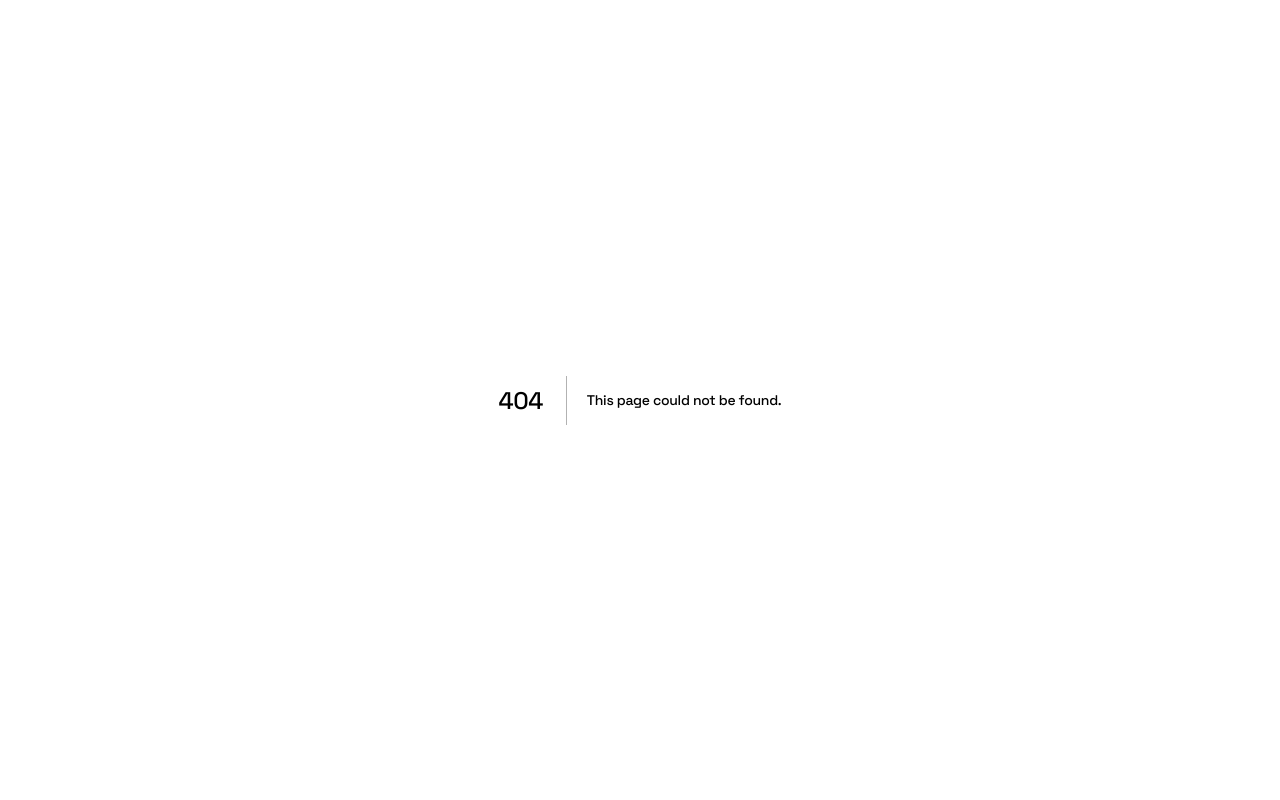
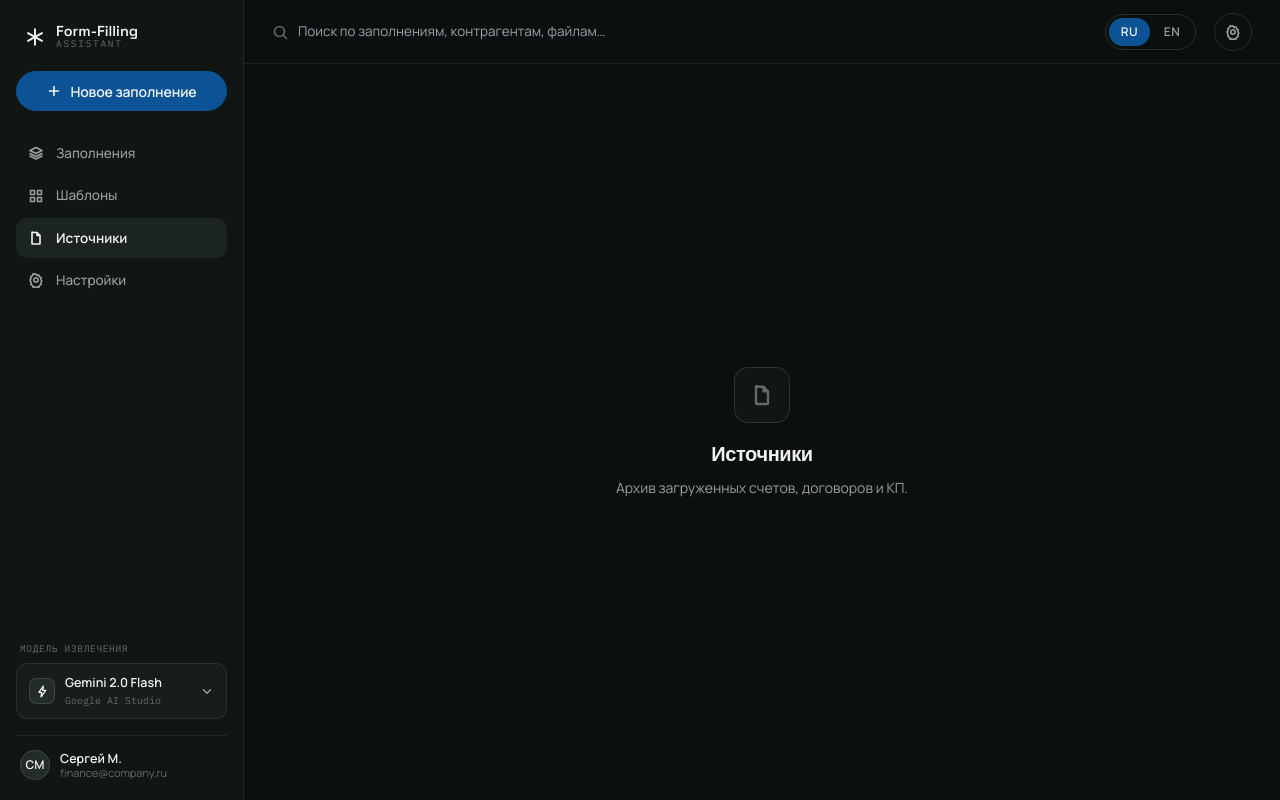
Before and after one commit to MishinS/form-filling-assistant, a Next.js app: page /sources in a window 1280 px wide. Before the commit this address had no page. Built offline with nearby package versions, Linux system fonts and the light colour scheme.

Commit message:
feat(web): sources/settings stubs + fill detail route

```diff
--- /dev/null
+++ b/app/(app)/fills/[id]/page.tsx
@@ -0,0 +1,8 @@
+"use client";
+import { useEffect } from "react";
+import { useRouter } from "next/navigation";
+export default function FillDetailPage() {
+  const router = useRouter();
+  useEffect(() => { router.replace("/fills"); }, [router]);
+  return null;
+}
--- /dev/null
+++ b/app/(app)/settings/page.tsx
@@ -0,0 +1,2 @@
+import EmptyState from "@/components/shell/EmptyState";
+export default function SettingsPage() { return <EmptyState kind="settings" />; }
--- /dev/null
+++ b/app/(app)/sources/page.tsx
@@ -0,0 +1,2 @@
+import EmptyState from "@/components/shell/EmptyState";
+export default function SourcesPage() { return <EmptyState kind="sources" />; }
--- /dev/null
+++ b/components/shell/EmptyState.tsx
@@ -0,0 +1,20 @@
+"use client";
+import { useI18n } from "@/lib/i18n";
+import { Icon } from "@/components/primitives";
+
+export default function EmptyState({ kind }: { kind: "sources" | "settings" }) {
+  const { lang } = useI18n();
+  const map = {
+    sources: { icon: "file", h: lang === "ru" ? "Источники" : "Sources", s: lang === "ru" ? "Архив загруженных счетов, договоров и КП." : "Archive of uploaded invoices, contracts and quotes." },
+    settings: { icon: "gear", h: lang === "ru" ? "Настройки" : "Settings", s: lang === "ru" ? "Профиль, команда, интеграции и модель извлечения." : "Profile, team, integrations and extraction model." },
+  }[kind];
+  return (
+    <div className="col" style={{ alignItems: "center", justifyContent: "center", height: "100%", color: "var(--text-3)", gap: 16 }}>
+      <span style={{ width: 56, height: 56, borderRadius: 14, display: "grid", placeItems: "center", border: "1px solid var(--line-2)", background: "var(--surface-1)" }}><Icon name={map.icon} size={24} /></span>
+      <div style={{ textAlign: "center" }}>
+        <h2 style={{ fontSize: 20, color: "var(--text)" }}>{map.h}</h2>
+        <p className="muted" style={{ fontSize: 14, marginTop: 8 }}>{map.s}</p>
+      </div>
+    </div>
+  );
+}
```
